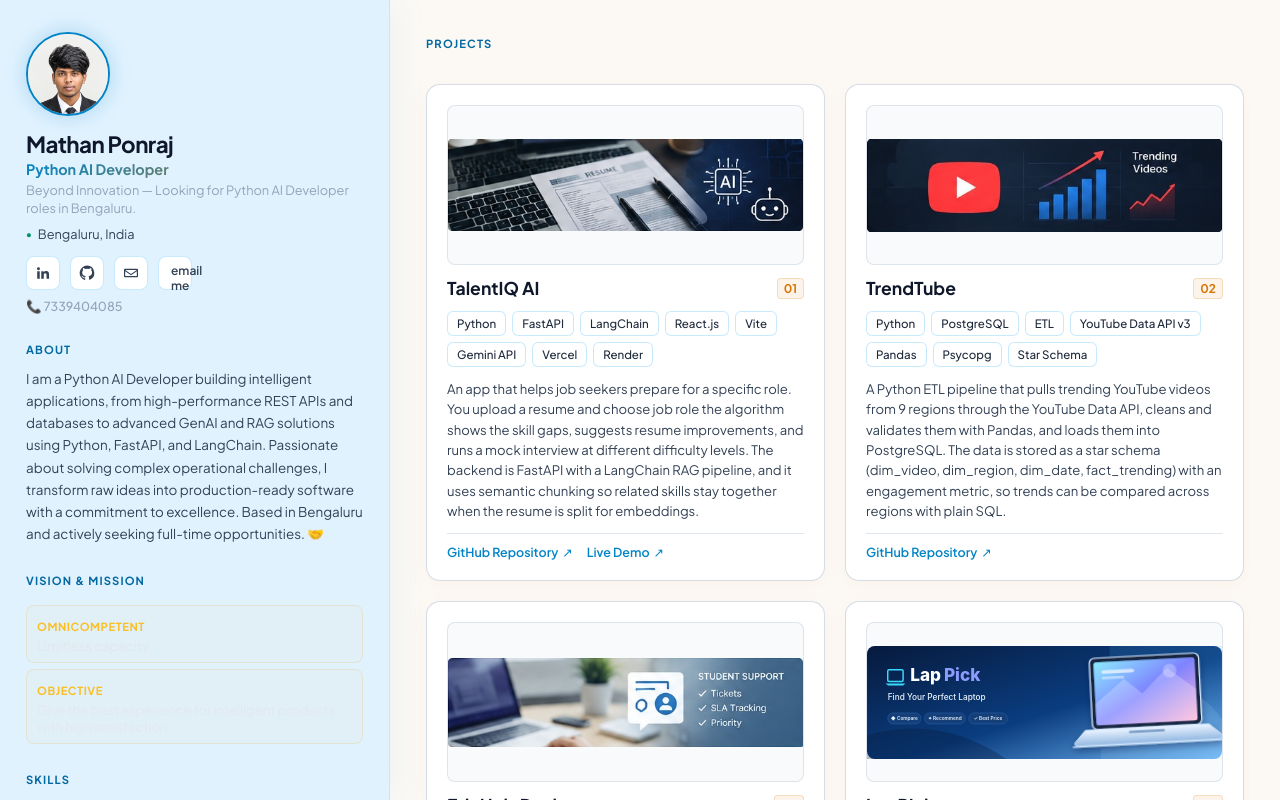
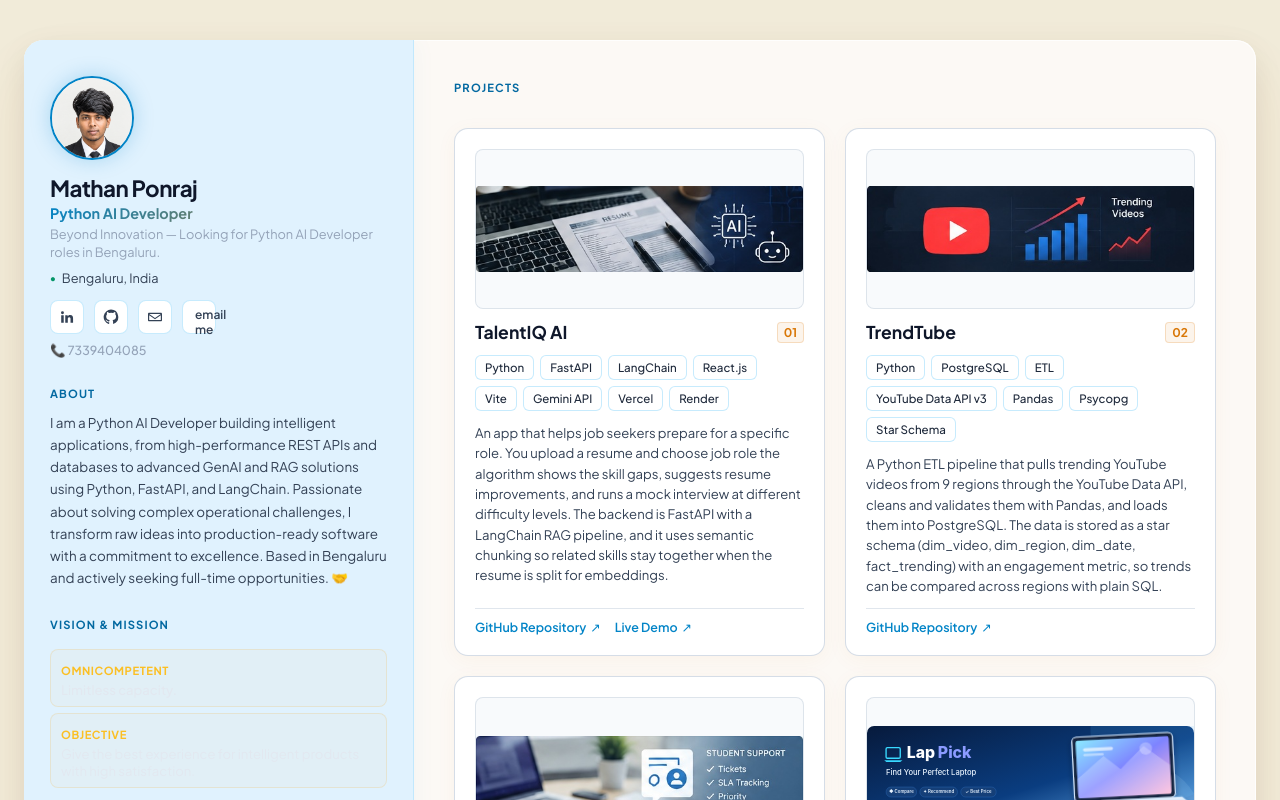
Before and after one commit to mathan-ponraj/mathan_portfolio, a React (Vite) app: page / in a window 1280 px wide. Shown: the top 800 px of the page. Built offline with nearby package versions, Linux system fonts and the light colour scheme.

Commit message:
Refactor App.css for layout and style adjustments
Updated various CSS variables and styles for improved layout and design.

```diff
--- a/src/App.css
+++ b/src/App.css
@@ -1,14 +1,15 @@
 @import url('https://fonts.googleapis.com/css2?family=Plus+Jakarta+Sans:wght@400;500;600;700&display=swap');
 
 :root {
-  --bg-color: #fcf9f5;          /* Warm golden-white background for main content */
+  --bg-color: #f1ebd9;          /* Warm golden-desk surface background */
+  --page-bg: #fcf9f5;           /* Warm golden-white paper background */
   --panel-bg: #e0f2fe;          /* Crisp light blue for the left sidebar */
   --card-bg: #ffffff;           /* Clean white for project cards */
-  --border-color: rgba(186, 230, 253, 0.8); /* Soft light-blue border tint */
-  --border-hover: rgba(2, 132, 199, 0.5);   /* Vibrant blue accent border on hover */
+  --border-color: rgba(186, 230, 253, 0.8);
+  --border-hover: rgba(2, 132, 199, 0.5);
   --accent-glow: rgba(2, 132, 199, 0.12);
-  --text-main: #0f172a;         /* Deep rich dark text for high readability */
-  --text-muted: #334155;        /* Balanced medium-dark gray text */
+  --text-main: #0f172a;
+  --text-muted: #334155;
 }
 
 * {
@@ -22,33 +23,47 @@ body {
   background-color: var(--bg-color);
   color: var(--text-main);
   min-height: 100vh;
+  padding: 40px 24px; /* Creates the outer desk margins around the page */
+  display: flex;
+  justify-content: center;
+  align-items: center;
   overflow-x: hidden;
 }
 
-/* 3D Shell Layout */
+/* 3D Master Sheet / "Xerox Paper" Frame Layer */
 .portfolio-shell {
   display: flex;
-  min-height: 100vh;
-  max-width: 1550px;
-  margin: 0 auto;
+  min-height: calc(100vh - 80px);
+  width: 100%;
+  max-width: 1480px;
+  background-color: var(--page-bg);
+  border-radius: 20px;
+  overflow: hidden;
+  position: relative;
+  transform-style: preserve-3d;
   perspective: 1200px;
+  /* Deep multi-layered 3D shadow giving a physical paper/xerox elevation effect */
+  box-shadow:
+    0 10px 30px rgba(0, 0, 0, 0.08),
+    0 30px 60px rgba(217, 119, 6, 0.08),
+    inset 0 0 0 1px rgba(255, 255, 255, 0.8);
 }
 
-/* Sidebar / Left Column (Light Blue Theme with increased vertical gap) */
+/* Sidebar / Left Column (Light Blue Theme) */
 .sidebar {
   width: 390px;
   background: var(--panel-bg);
   border-right: 1px solid var(--border-color);
-  padding: 32px 26px;
+  padding: 36px 26px;
   display: flex;
   flex-direction: column;
-  gap: 28px; /* Increased space between sidebar sections */
+  gap: 28px;
   position: sticky;
   top: 0;
   height: 100vh;
   overflow-y: auto;
   z-index: 10;
-  box-shadow: 10px 0 30px rgba(2, 132, 199, 0.05);
+  box-shadow: 5px 0 20px rgba(2, 132, 199, 0.03);
 }
 
 .sidebar::-webkit-scrollbar {
@@ -62,7 +77,7 @@ body {
 /* Main Content / Right Column */
 .main-content {
   flex: 1;
-  padding: 36px;
+  padding: 40px;
   display: flex;
   flex-direction: column;
   gap: 32px;
@@ -173,11 +188,11 @@ body {
   box-shadow: 0 0 15px rgba(2, 132, 199, 0.4);
 }
 
-/* Sidebar Sections with Line Spacing */
+/* Sidebar Sections */
 .sidebar-section {
   display: flex;
   flex-direction: column;
-  gap: 10px; /* Increased gap inside sections */
+  gap: 10px;
 }
 
 .section-kicker {
@@ -191,7 +206,7 @@ body {
 
 .about-copy {
   font-size: 0.84rem;
-  line-height: 1.65; /* Added breathable line height */
+  line-height: 1.65;
   color: var(--text-muted);
 }
 
@@ -203,11 +218,11 @@ body {
   font-weight: 600;
 }
 
-/* Skills tags with spacing */
+/* Skills tags */
 .tag-list {
   display: flex;
   flex-wrap: wrap;
-  gap: 6px; /* Space between tags */
+  gap: 6px;
 }
 
 .tag {
@@ -397,8 +412,12 @@ body {
 
 /* Responsive breakpoint */
 @media (max-width: 1024px) {
+  body {
+    padding: 10px;
+  }
   .portfolio-shell {
     flex-direction: column;
+    max-height: none;
   }
   .sidebar {
     width: 100%;
```
